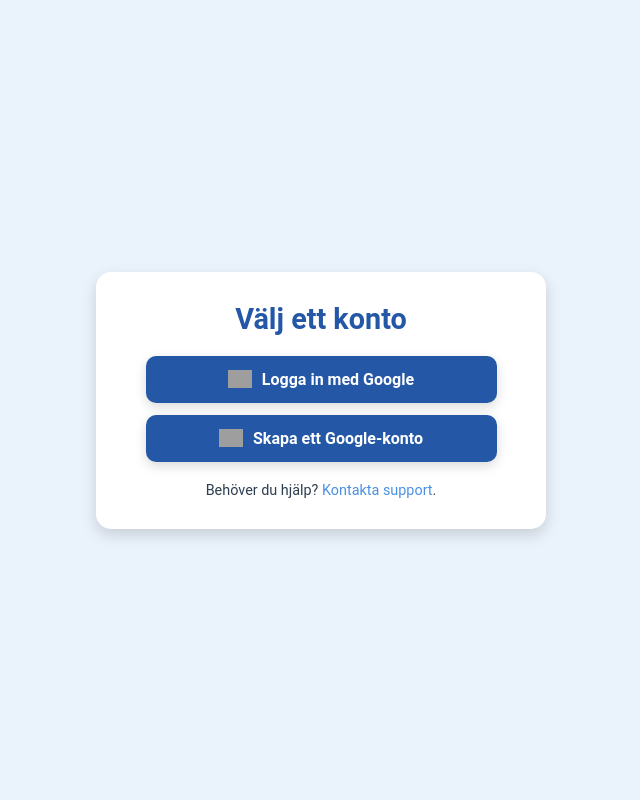
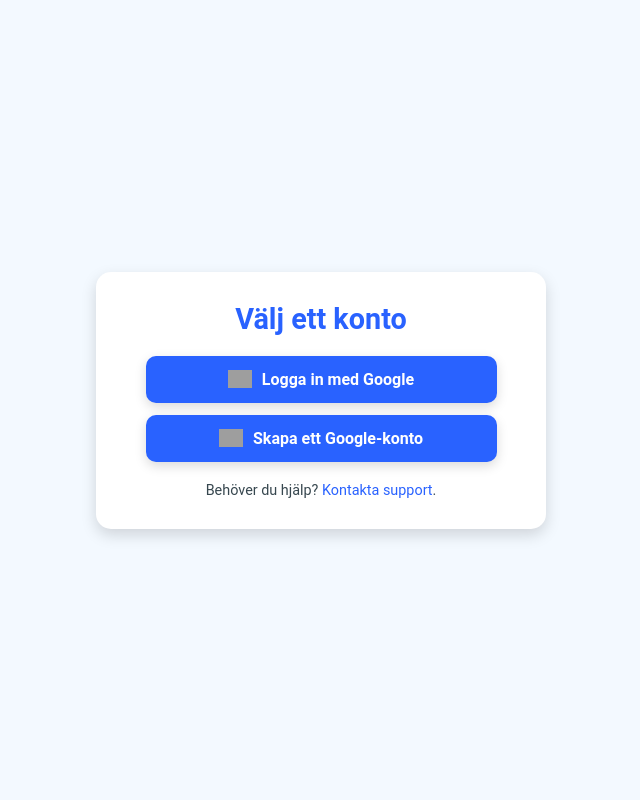
Before and after one commit to Challept/auth-webstay, a Flask app: page / in a window 1280 px wide. Shown: the whole page, without its empty margins (319-959 px from the left). Run offline with Flask 3, Linux system fonts and the light colour scheme; grey boxes are pictures that could not be loaded.

Commit message:
Update index.html

```diff
--- a/templates/index.html
+++ b/templates/index.html
@@ -6,11 +6,12 @@
   <title>Webstay Auth | Välj Konto</title>
   <style>
     :root {
-      --background-color: #eaf2fb;
-      --primary-color: #2458a7;
-      --accent-color: #4a90e2;
-      --hover-color: #72aaf8;
-      --text-color: #2d3e50;
+      --background-color: #f3f9ff;
+      --primary-color: #2962ff;
+      --accent-color: #82b1ff;
+      --hover-color: #4a90e2;
+      --text-color: #37474f;
+      --button-text-color: #ffffff;
       --card-background: #ffffff;
       --shadow-color: rgba(0, 0, 0, 0.15);
     }
@@ -39,7 +40,7 @@
       background: var(--card-background);
       box-shadow: 0px 6px 15px var(--shadow-color);
       text-align: center;
-      animation: slideIn 0.8s ease-out;
+      animation: fadeIn 0.8s ease-out;
     }
 
     h1 {
@@ -77,7 +78,7 @@
     }
 
     .account .remove {
-      color: var(--accent-color);
+      color: var(--primary-color);
       font-size: 0.85rem;
       cursor: pointer;
       transition: color 0.3s ease;
@@ -92,7 +93,7 @@
       align-items: center;
       justify-content: center;
       background: var(--primary-color);
-      color: #ffffff;
+      color: var(--button-text-color);
       border: none;
       border-radius: 10px;
       padding: 14px 20px;
@@ -122,7 +123,7 @@
     }
 
     .footer a {
-      color: var(--accent-color);
+      color: var(--primary-color);
       text-decoration: none;
     }
 
@@ -130,7 +131,25 @@
       text-decoration: underline;
     }
 
-    @keyframes slideIn {
+    .password-toggle {
+      position: relative;
+    }
+
+    .password-toggle input {
+      width: calc(100% - 40px);
+    }
+
+    .password-toggle .toggle-icon {
+      position: absolute;
+      right: 10px;
+      top: 50%;
+      transform: translateY(-50%);
+      cursor: pointer;
+      font-size: 1.2rem;
+      color: var(--primary-color);
+    }
+
+    @keyframes fadeIn {
       from {
         opacity: 0;
         transform: translateY(30px);
```
